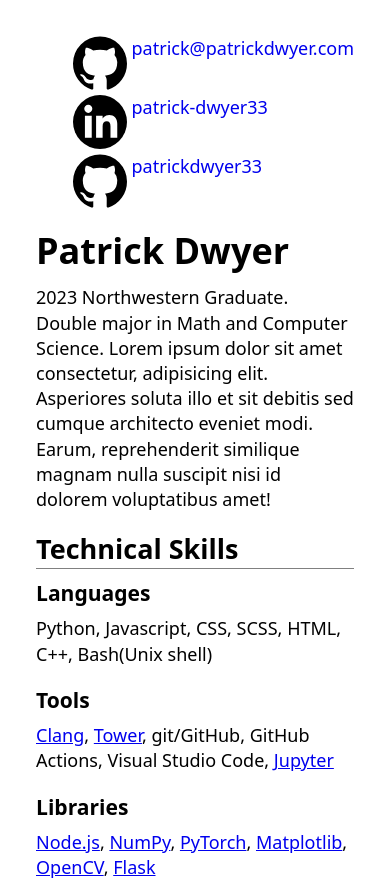
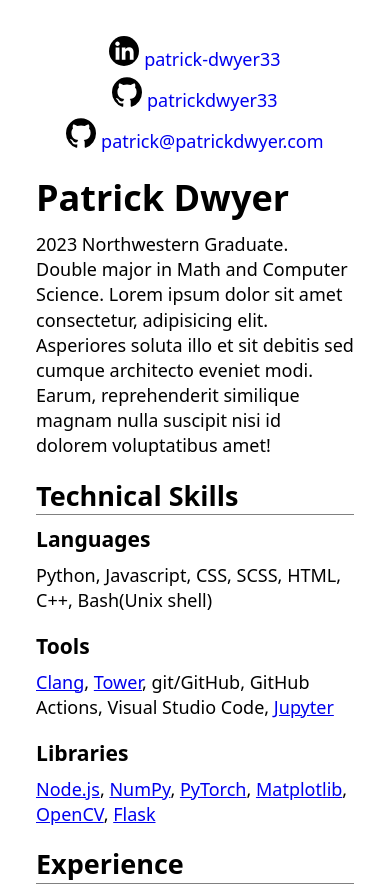
Before and after one commit to patrickdwyer33/patrickdwyer.com, a plain HTML site: page index.html in a window 390 px wide. Shown: the top 887 px of the page. Drawn offline with Linux system fonts and the light colour scheme.

Commit message:
flexbox for phones

```diff
--- a/css/site.scss
+++ b/css/site.scss
@@ -23,12 +23,6 @@ svg#sprites {
 	position: absolute;
 }
 
-hgroup:nth-of-type(1) {
-	@media (min-width: 900px) {
-		clear: both;
-	}
-}
-
 ul:nth-of-type(1) {
 	float: right;
 	display: grid;
@@ -38,6 +32,19 @@ ul:nth-of-type(1) {
 	align-content: center;
 	li, a {
 		display: contents;
+	}
+	@media (max-width: 800px) {
+		float: none;
+		display: flex;
+		flex-wrap: wrap;
+		justify-content: center;
+		li {
+			display: block;
+			align-content: center;
+		}
+		svg {
+			height: 30px;
+		}
 	}
 }
 
--- a/index.html
+++ b/index.html
@@ -10,15 +10,15 @@
 	<main>
 		<ul>
 			<!--<li><a href="tel:+13128410148">(312) 841-0148</a></li>-->
-			<li><a href="mailto:patrick@patrickdwyer.com"><svg viewbox="0 0 500 500">
-						<use href="#i-github" />
-					</svg> patrick@patrickdwyer.com</a></li>
 			<li><a href="https://www.linkedin.com/in/patrick-dwyer33/"><svg viewbox="0 0 500 500">
 						<use href="#i-linkedin" />
 					</svg> patrick-dwyer33</a></li>
 			<li><a href="https://github.com/patrickdwyer33"><svg viewbox="0 0 500 500">
 						<use href="#i-github" />
 					</svg> patrickdwyer33</a></li>
+			<li><a href="mailto:patrick@patrickdwyer.com"><svg viewbox="0 0 500 500">
+						<use href="#i-github" />
+					</svg> patrick@patrickdwyer.com</a></li>
 		</ul>
 
 		<hgroup>
```
Also changed, not shown: css/site.css.
